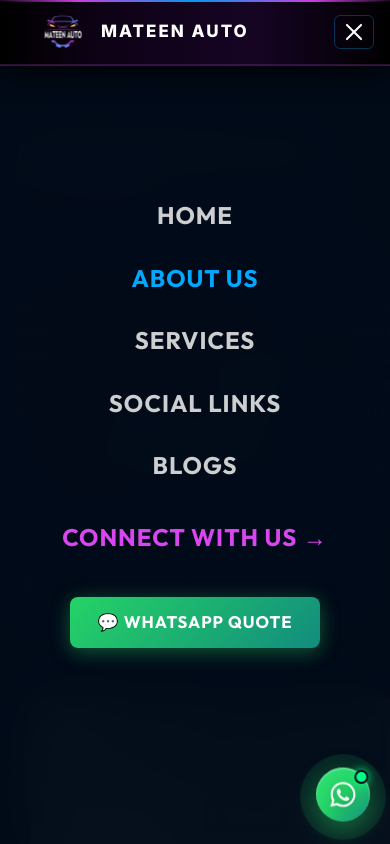
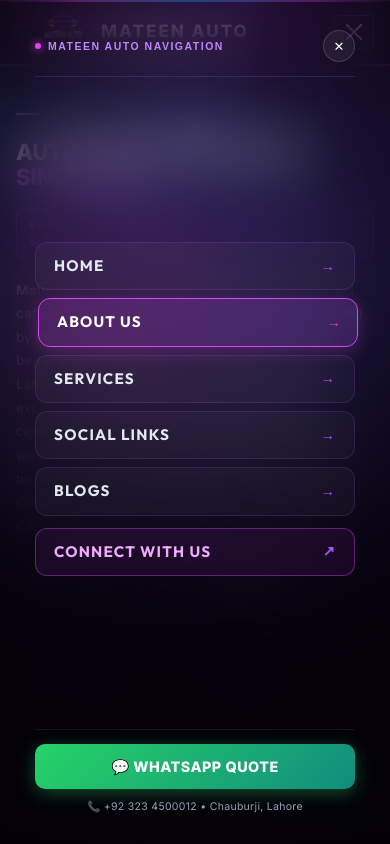
Before and after one commit to ranaumairofficial26-maker/Mateen_Autos, a React (Vite) app in the folder pr-website/: page /about in a window 390 px wide. Both pictures are taken after a click on the button 354 px from the left and 32 px from the top of the page. Shown: the top 844 px of the page. Built offline with nearby package versions, Linux system fonts and the light colour scheme.

Commit message:
Updated files

```diff
--- a/pr-website/src/components/Navbar.jsx
+++ b/pr-website/src/components/Navbar.jsx
@@ -147,46 +147,57 @@ export default function Navbar() {
 
       {/* ── MOBILE MENU DRAWER ────────────────── */}
       <div className={`au-mobile-drawer ${menuOpen ? 'open' : ''}`}>
+        <div className="au-mob-drawer-header">
+          <div className="au-mob-brand-badge">
+            <span className="au-mob-dot"></span>
+            MATEEN AUTO NAVIGATION
+          </div>
+          <button
+            type="button"
+            className="au-mob-close-btn"
+            onClick={() => setMenuOpen(false)}
+            aria-label="Close navigation menu"
+          >
+            ✕
+          </button>
+        </div>
+
+        <div className="au-mob-drawer-links">
           {navLinks.map((link) => (
             <a
               key={link.label}
               href={link.href}
-            className={activeTab === link.label ? 'active' : ''}
+              className={`au-mob-link-item ${activeTab === link.label ? 'active' : ''}`}
               onClick={(e) => handleNav(e, link)}
             >
-            {link.label}
+              <span>{link.label}</span>
+              <span className="au-mob-link-arrow">→</span>
             </a>
           ))}
+
           <a
             href="/contact"
-          className={activeTab === 'CONNECT WITH US' ? 'active' : ''}
+            className={`au-mob-link-item au-mob-contact-link ${activeTab === 'CONNECT WITH US' ? 'active' : ''}`}
             onClick={(e) => handleNav(e, { label: 'CONNECT WITH US', href: '/contact' })}
-          style={{ color: isPurple ? '#d946ef' : '#00a8ff', marginTop: '10px' }}
           >
-          CONNECT WITH US →
+            <span>CONNECT WITH US</span>
+            <span className="au-mob-link-arrow">↗</span>
           </a>
+        </div>
+
+        <div className="au-mob-drawer-footer">
           <a
             href="https://wa.me/923234500012?text=Hello%20Mateen%20Auto,%20I%20want%20to%20get%20a%20quote."
             target="_blank"
             rel="noopener noreferrer"
-          style={{
-            marginTop: '16px',
-            padding: '12px 28px',
-            borderRadius: '8px',
-            background: 'linear-gradient(135deg, #25D366 0%, #128C7E 100%)',
-            color: '#fff',
-            fontSize: '1.05rem',
-            fontWeight: 700,
-            letterSpacing: '1px',
-            boxShadow: '0 4px 20px rgba(37, 211, 102, 0.4)',
-            textDecoration: 'none',
-            display: 'inline-flex',
-            alignItems: 'center',
-            gap: '8px',
-          }}
+            className="au-mob-wa-btn"
           >
             💬 WHATSAPP QUOTE
           </a>
+          <div className="au-mob-phone-text">
+            📞 +92 323 4500012 • Chauburji, Lahore
+          </div>
+        </div>
       </div>
     </>
   );
--- a/pr-website/src/pages/AboutPage.jsx
+++ b/pr-website/src/pages/AboutPage.jsx
@@ -185,18 +185,11 @@ export default function AboutPage() {
               </h1>
 
               {/* Tagline overlay */}
-              <div style={{
-                display: 'inline-block',
-                marginBottom: '20px',
-                padding: '12px 16px',
-                border: '1px solid rgba(0, 168, 255, 0.3)',
-                borderRadius: '6px',
-                background: 'rgba(0, 168, 255, 0.06)',
-              }}>
-                <div style={{ fontSize: '11px', letterSpacing: '3px', color: 'rgba(255,255,255,0.5)', textTransform: 'uppercase' }}>
+              <div className="au-tagline-badge-wrap">
+                <div className="au-tagline-sub-text">
                   EXPERIENCE SINCE 1989 ·
                 </div>
-                <div style={{ fontSize: '11px', letterSpacing: '3px', color: '#00a8ff', fontWeight: 700, textTransform: 'uppercase' }}>
+                <div className="au-tagline-main-text">
                   SERVING LAHORE SINCE 2008.
                 </div>
               </div>
@@ -213,7 +206,7 @@ export default function AboutPage() {
               {/* Stats - hover to animate */}
               <div className="au-stats">
                 {stats.map((stat, i) => (
-                  <div key={stat.label} style={{ display: 'flex', alignItems: 'stretch', gap: '16px' }}>
+                  <div key={stat.label} className="au-stat-item-wrap">
                     <AnimatedStat stat={stat} />
                     {i < stats.length - 1 && <div className="au-stat-divider"></div>}
                   </div>
@@ -224,18 +217,7 @@ export default function AboutPage() {
             {/* RIGHT: Founder image */}
             <div className="au-hero-right au-reveal-right">
               {/* Decorative vertical text */}
-              <div style={{
-                position: 'absolute',
-                right: '-10px',
-                top: '50%',
-                transform: 'translateY(-50%) rotate(90deg)',
-                fontSize: '8px',
-                letterSpacing: '5px',
-                textTransform: 'uppercase',
-                color: 'rgba(0,168,255,0.35)',
-                whiteSpace: 'nowrap',
-                zIndex: 5,
-              }}>
+              <div className="au-deco-text">
                 DETAILS&nbsp;&nbsp;CREATE&nbsp;&nbsp;A&nbsp;&nbsp;HIGHER&nbsp;&nbsp;STANDARD
               </div>
 
--- a/pr-website/src/styles/AboutPage.css
+++ b/pr-website/src/styles/AboutPage.css
@@ -387,6 +387,7 @@
   transform: translateY(-7px) rotate(-45deg);
 }
 
+/* ---- MOBILE DRAWER (LUXURY OBSIDIAN & PURPLE GLOW) ---- */
 .au-mobile-drawer {
   display: none;
   position: fixed;
@@ -394,34 +395,174 @@
   left: 0;
   right: 0;
   bottom: 0;
-  background: rgba(2, 11, 24, 0.98);
-  backdrop-filter: blur(24px);
-  -webkit-backdrop-filter: blur(24px);
-  z-index: 999;
+  background: radial-gradient(circle at 50% 15%, rgba(168, 85, 247, 0.15) 0%, rgba(5, 1, 10, 0.98) 70%, #030007 100%);
+  backdrop-filter: blur(28px);
+  -webkit-backdrop-filter: blur(28px);
+  z-index: 99999;
   flex-direction: column;
   align-items: center;
+  justify-content: space-between;
+  padding: 30px 20px 28px;
+  opacity: 0;
+  pointer-events: none;
+  transition: opacity 0.3s cubic-bezier(0.16, 1, 0.3, 1);
+  overflow-y: auto;
+}
+
+.au-mobile-drawer.open {
+  display: flex;
+  opacity: 1;
+  pointer-events: auto;
+}
+
+/* Header */
+.au-mob-drawer-header {
+  width: 100%;
+  max-width: 320px;
+  display: flex;
+  align-items: center;
+  justify-content: space-between;
+  padding-bottom: 14px;
+  border-bottom: 1px solid rgba(168, 85, 247, 0.2);
+  margin-bottom: 12px;
+}
+
+.au-mob-brand-badge {
+  display: inline-flex;
+  align-items: center;
+  gap: 7px;
+  font-size: 10.5px;
+  font-weight: 800;
+  letter-spacing: 1.5px;
+  color: #c084fc;
+  font-family: 'Space Grotesk', sans-serif;
+  text-transform: uppercase;
+}
+
+.au-mob-dot {
+  width: 6px;
+  height: 6px;
+  border-radius: 50%;
+  background: #d946ef;
+  box-shadow: 0 0 8px #d946ef;
+}
+
+.au-mob-close-btn {
+  width: 32px;
+  height: 32px;
+  border-radius: 50%;
+  background: rgba(255, 255, 255, 0.06);
+  border: 1px solid rgba(255, 255, 255, 0.15);
+  color: #ffffff;
+  font-size: 13px;
+  cursor: pointer;
+  display: flex;
+  align-items: center;
   justify-content: center;
-  gap: 24px;
-  padding: 40px 20px;
-}
-
-.au-mobile-drawer.open {
-  display: flex;
-}
-
-.au-mobile-drawer a {
+  transition: all 0.2s ease;
+}
+
+.au-mob-close-btn:hover {
+  background: #f43f5e;
+  border-color: #f43f5e;
+}
+
+/* Links Container */
+.au-mob-drawer-links {
+  width: 100%;
+  max-width: 320px;
+  display: flex;
+  flex-direction: column;
+  gap: 8px;
+  margin: auto 0;
+}
+
+.au-mob-link-item {
+  display: flex;
+  align-items: center;
+  justify-content: space-between;
+  padding: 11px 18px;
+  border-radius: 12px;
+  background: rgba(255, 255, 255, 0.03);
+  border: 1px solid rgba(168, 85, 247, 0.18);
   font-family: 'Space Grotesk', 'Outfit', sans-serif;
-  font-size: 1.5rem;
+  font-size: 0.95rem;
   font-weight: 700;
-  color: rgba(255, 255, 255, 0.8);
+  color: #e2e8f0;
   text-decoration: none;
   text-transform: uppercase;
-  letter-spacing: 1px;
-}
-
-.au-mobile-drawer a.active,
-.au-mobile-drawer a:hover {
-  color: #00a8ff;
+  letter-spacing: 1.2px;
+  transition: all 0.25s cubic-bezier(0.16, 1, 0.3, 1);
+}
+
+.au-mob-link-arrow {
+  color: #a855f7;
+  font-size: 0.9rem;
+  transition: transform 0.2s ease, color 0.2s ease;
+}
+
+.au-mob-link-item:hover,
+.au-mob-link-item.active {
+  background: linear-gradient(135deg, rgba(217, 70, 239, 0.2) 0%, rgba(168, 85, 247, 0.22) 100%);
+  border-color: #d946ef;
+  color: #ffffff;
+  box-shadow: 0 4px 18px rgba(217, 70, 239, 0.25);
+  transform: translateX(3px);
+}
+
+.au-mob-link-item:hover .au-mob-link-arrow,
+.au-mob-link-item.active .au-mob-link-arrow {
+  color: #f43f5e;
+  transform: translateX(3px);
+}
+
+.au-mob-contact-link {
+  border-color: rgba(217, 70, 239, 0.4);
+  background: rgba(217, 70, 239, 0.08);
+  color: #f0abfc;
+  margin-top: 4px;
+}
+
+/* Footer & Actions */
+.au-mob-drawer-footer {
+  width: 100%;
+  max-width: 320px;
+  display: flex;
+  flex-direction: column;
+  gap: 10px;
+  padding-top: 14px;
+  border-top: 1px solid rgba(255, 255, 255, 0.08);
+}
+
+.au-mob-wa-btn {
+  width: 100%;
+  padding: 11px 20px;
+  border-radius: 10px;
+  background: linear-gradient(135deg, #25D366 0%, #128C7E 100%);
+  color: #ffffff;
+  font-size: 0.9rem;
+  font-weight: 800;
+  letter-spacing: 0.5px;
+  text-decoration: none;
+  text-align: center;
+  box-shadow: 0 4px 18px rgba(37, 211, 102, 0.35);
+  display: flex;
+  align-items: center;
+  justify-content: center;
+  gap: 6px;
+  transition: transform 0.2s ease;
+}
+
+.au-mob-wa-btn:hover {
+  transform: translateY(-2px);
+}
+
+.au-mob-phone-text {
+  font-size: 10.5px;
+  color: #94a3b8;
+  text-align: center;
+  font-family: 'Inter', sans-serif;
+  letter-spacing: 0.3px;
 }
 
 @media (max-width: 900px) {
@@ -449,11 +590,15 @@
   font-family: 'Inter', sans-serif;
   position: relative;
   overflow-x: hidden;
+  width: 100%;
+  max-width: 100%;
 }
 
 .au-hero-section {
   position: relative;
   overflow: hidden;
+  width: 100%;
+  max-width: 100%;
   padding: 40px 0 70px;
   background: linear-gradient(135deg, #000000 0%, #0d0218 35%, #150326 65%, #020b18 100%);
 }
@@ -560,6 +705,49 @@
   max-width: 520px;
 }
 
+/* Tagline Badge */
+.au-tagline-badge-wrap {
+  display: inline-block;
+  margin-bottom: 20px;
+  padding: 10px 16px;
+  border: 1px solid rgba(217, 70, 239, 0.3);
+  border-radius: 8px;
+  background: rgba(217, 70, 239, 0.08);
+  max-width: 100%;
+}
+
+.au-tagline-sub-text {
+  font-size: 11px;
+  letter-spacing: 2.5px;
+  color: rgba(255, 255, 255, 0.6);
+  text-transform: uppercase;
+  font-family: 'Space Grotesk', sans-serif;
+  margin-bottom: 2px;
+}
+
+.au-tagline-main-text {
+  font-size: 11px;
+  letter-spacing: 2.5px;
+  color: #d946ef;
+  font-weight: 800;
+  text-transform: uppercase;
+  font-family: 'Space Grotesk', sans-serif;
+}
+
+/* Decorative Vertical Text */
+.au-deco-text {
+  position: absolute;
+  right: -10px;
+  top: 50%;
+  transform: translateY(-50%) rotate(90deg);
+  font-size: 8px;
+  letter-spacing: 5px;
+  text-transform: uppercase;
+  color: rgba(217, 70, 239, 0.35);
+  white-space: nowrap;
+  z-index: 5;
+}
+
 /* Stats Row */
 .au-stats {
   display: flex;
@@ -567,6 +755,12 @@
   flex-wrap: nowrap;
   align-items: stretch;
   margin-bottom: 32px;
+}
+
+.au-stat-item-wrap {
+  display: flex;
+  align-items: stretch;
+  gap: 16px;
 }
 
 .au-stat {
@@ -1873,15 +2067,101 @@
   }
 }
 
+@media (max-width: 768px) {
+  .au-hero-inner {
+    grid-template-columns: 1fr;
+    gap: 32px;
+    width: 100%;
+    padding: 0;
+  }
+
+  .au-hero-left {
+    width: 100%;
+    max-width: 100%;
+  }
+
+  .au-main-heading {
+    font-size: clamp(1.4rem, 5.5vw, 1.85rem);
+    word-break: break-word;
+    overflow-wrap: break-word;
+  }
+
+  .au-tagline-badge-wrap {
+    width: 100%;
+    padding: 8px 12px;
+  }
+
+  .au-tagline-sub-text,
+  .au-tagline-main-text {
+    letter-spacing: 1.2px;
+    font-size: 9.5px;
+  }
+
+  .au-body-text {
+    font-size: 13.5px;
+    line-height: 1.75;
+    max-width: 100%;
+    width: 100%;
+    overflow-wrap: break-word;
+    word-break: normal;
+    margin-bottom: 24px;
+  }
+
+  .au-stats {
+    display: grid;
+    grid-template-columns: repeat(2, 1fr);
+    gap: 12px;
+    width: 100%;
+  }
+
+  .au-stat-item-wrap {
+    display: flex;
+    flex-direction: column;
+    background: rgba(255, 255, 255, 0.03);
+    border: 1px solid rgba(168, 85, 247, 0.2);
+    border-radius: 12px;
+    padding: 12px 14px;
+    width: 100%;
+  }
+
+  .au-stat-divider {
+    display: none;
+  }
+
+  .au-stat-number {
+    font-size: 1.35rem;
+  }
+
+  .au-stat-label {
+    font-size: 9.5px;
+    white-space: normal;
+  }
+
+  .au-hero-right {
+    width: 100%;
+    max-width: 100%;
+    margin: 0 auto;
+  }
+
+  .au-founder-wrap {
+    width: 100%;
+    max-width: 360px;
+    margin: 0 auto;
+  }
+
+  .au-quote {
+    padding: 24px 20px;
+    margin-top: 28px;
+    width: 100%;
+  }
+
+  .au-quote-text {
+    font-size: 15px;
+    line-height: 1.6;
+  }
+}
+
 @media (max-width: 640px) {
-  .au-main-heading {
-    font-size: clamp(1.4rem, 6vw, 1.85rem);
-  }
-
-  .au-stats {
-    gap: 16px;
-  }
-
   .au-timeline {
     grid-template-columns: 1fr;
   }
--- a/pr-website/src/styles/HomePage.css
+++ b/pr-website/src/styles/HomePage.css
@@ -1920,4 +1920,137 @@
     grid-template-columns: 1fr;
     gap: 18px;
   }
-}
+  .hp-services-grid-rich {
+    grid-template-columns: repeat(2, 1fr);
+  }
+  .hp-transform-layout {
+    grid-template-columns: 1fr;
+    gap: 36px;
+  }
+}
+
+@media (max-width: 768px) {
+  /* ── HERO SECTION MOBILE PERFECTION ── */
+  .hp-hero-cinematic-section {
+    min-height: 520px;
+    padding: 30px 0 35px;
+    display: flex;
+    align-items: flex-end;
+    position: relative;
+    overflow: hidden;
+  }
+
+  .hp-hero-bg-slider {
+    position: absolute;
+    inset: 0;
+    width: 100%;
+    height: 100%;
+  }
+
+  .hp-hero-bg-slide-img {
+    width: 100%;
+    height: 100%;
+    object-fit: cover;
+    object-position: center 15%;
+    transform: scale(1.0);
+  }
+
+  .hp-hero-bg-overlay {
+    background:
+      linear-gradient(180deg, rgba(5, 1, 10, 0.45) 0%, transparent 25%),
+      linear-gradient(180deg, transparent 0%, transparent 35%, rgba(5, 1, 10, 0.7) 65%, #05010a 100%),
+      linear-gradient(90deg, rgba(5, 1, 10, 0.6) 0%, transparent 80%);
+  }
+
+  .hp-hero-cinematic-content {
+    padding: 10px 0 0;
+    position: relative;
+    z-index: 4;
+  }
+
+  .hp-hero-cinematic-left {
+    width: 100%;
+    max-width: 100%;
+  }
+
+  .hp-hero-badge-cinematic {
+    padding: 5px 12px;
+    margin-bottom: 12px;
+    max-width: 100%;
+  }
+
+  .hp-badge-text-cinematic {
+    font-size: 8.5px;
+    letter-spacing: 1px;
+  }
+
+  .hp-hero-title-cinematic {
+    font-size: clamp(1.5rem, 6.5vw, 2.1rem);
+    line-height: 1.15;
+    margin-bottom: 16px;
+  }
+
+  .hp-hero-actions-cinematic {
+    display: flex;
+    flex-direction: column;
+    width: 100%;
+    gap: 9px;
+    margin-bottom: 16px;
+  }
+
+  .hp-btn-cinematic-whatsapp,
+  .hp-btn-cinematic-book,
+  .hp-btn-cinematic-quiz {
+    width: 100%;
+    justify-content: center;
+    text-align: center;
+    padding: 11px 16px;
+    font-size: 11.5px;
+  }
+
+  .hp-hero-live-slider-bar {
+    width: 100%;
+    display: flex;
+    justify-content: space-between;
+    align-items: center;
+    gap: 8px;
+    margin-top: 6px;
+  }
+
+  .hp-hero-live-pill {
+    padding: 5px 11px;
+    font-size: 9.5px;
+  }
+
+  .hp-hero-live-title {
+    font-size: 10px;
+    max-width: 160px;
+    white-space: nowrap;
+    overflow: hidden;
+    text-overflow: ellipsis;
+  }
+
+  /* ── OTHER SECTIONS MOBILE PERFECTION ── */
+  .hp-services-grid-rich {
+    grid-template-columns: 1fr;
+    gap: 16px;
+  }
+
+  .hp-card-center-last {
+    grid-column: auto;
+  }
+
+  .hp-compare-box {
+    height: 290px;
+  }
+
+  .hp-reviews-grid {
+    grid-template-columns: 1fr;
+    gap: 18px;
+  }
+
+  .hp-hl-grid {
+    grid-template-columns: 1fr;
+    gap: 10px;
+  }
+}
```
Lines whose indentation alone changed are shown as unchanged.
